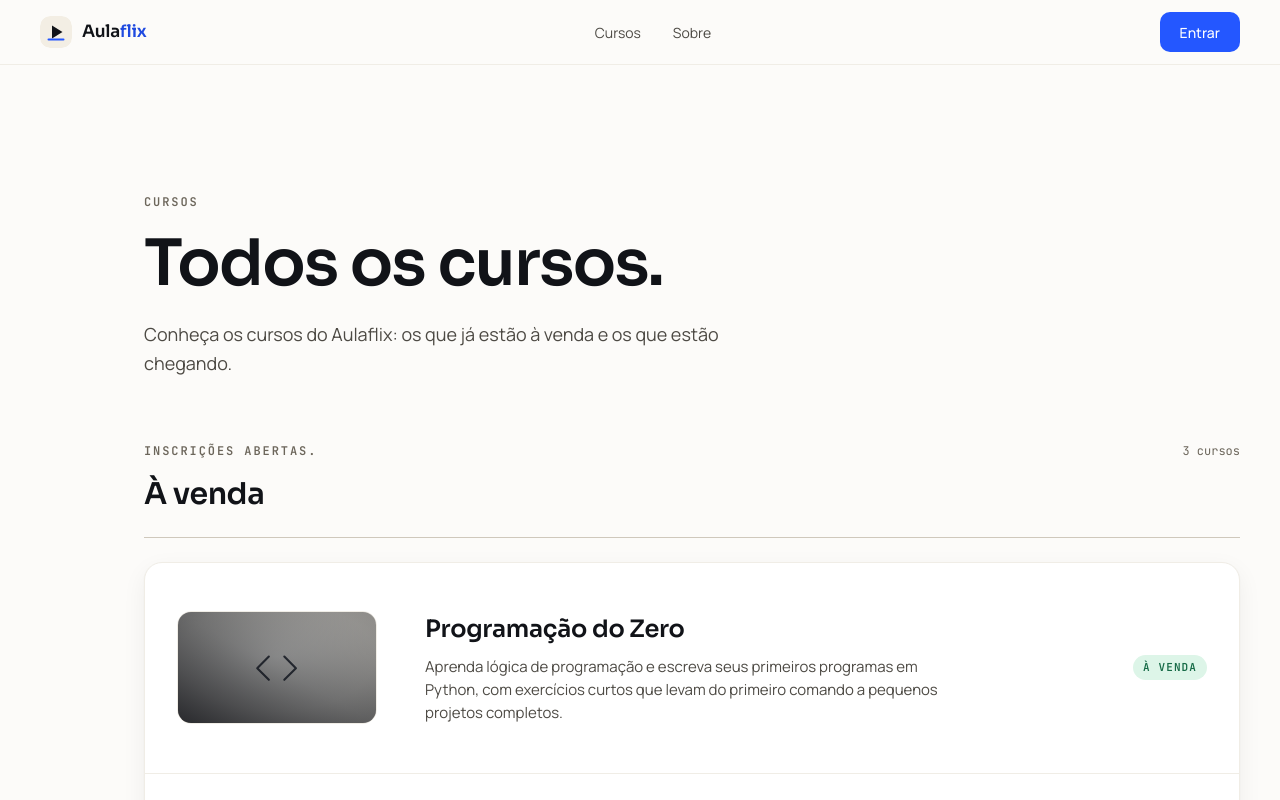
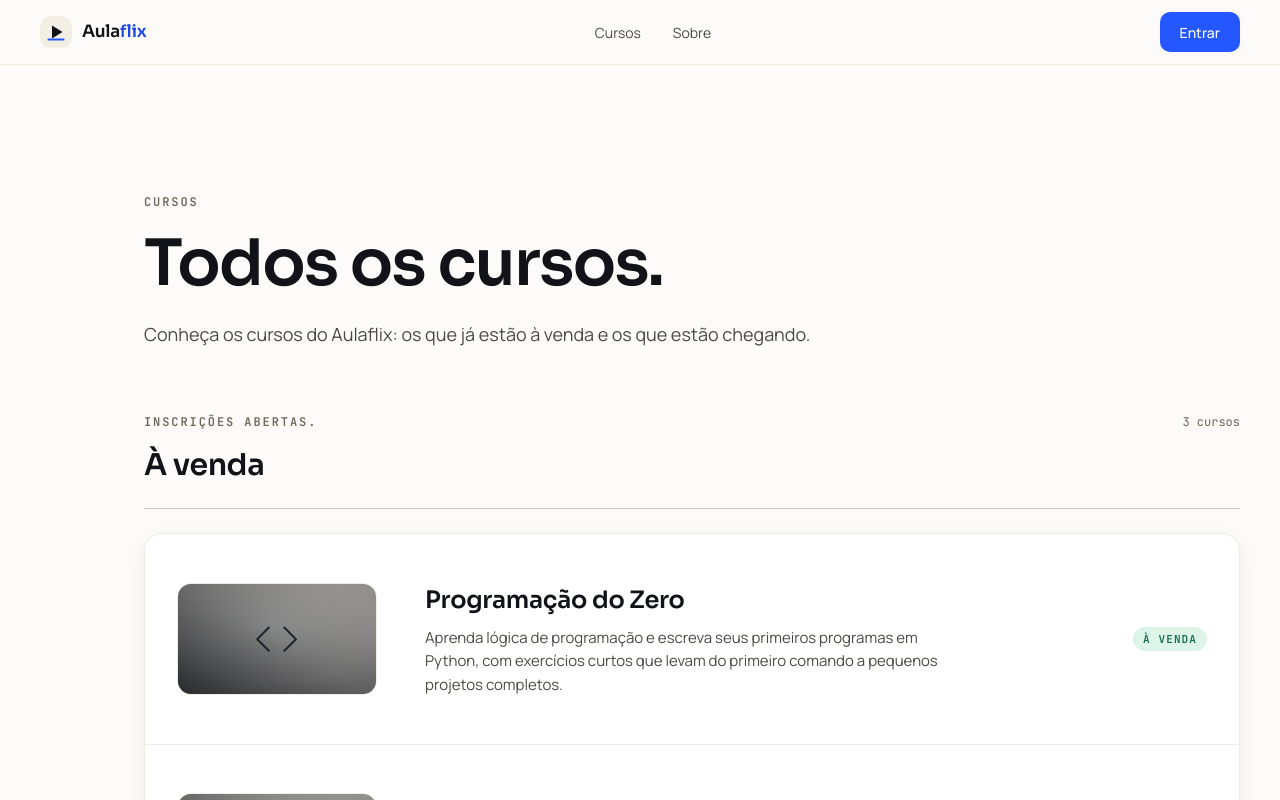
Before and after one commit to dev-labs-ai/aulaflix, a Next.js app: page /cursos in a window 1280 px wide. Shown: the top 800 px of the page. Built offline with nearby package versions, Linux system fonts and the light colour scheme.

Commit message:
fix(courses): keep the catalog intro on one line on desktop
The paragraph was capped at 60ch, 7px narrower than the sentence, so the
last word wrapped alone. It is now capped at 70ch and uses pretty
wrapping to avoid a lone word on narrower screens.

```diff
--- a/src/app/(site)/cursos/page.tsx
+++ b/src/app/(site)/cursos/page.tsx
@@ -22,7 +22,7 @@ export default function CursosPage() {
               >
                 Todos os cursos.
               </h1>
-              <p className="mt-6 max-w-[60ch] font-sans text-[17px] leading-[1.6] text-ink-tertiary sm:text-[18px]">
+              <p className="mt-6 max-w-[70ch] text-pretty font-sans text-[17px] leading-[1.6] text-ink-tertiary sm:text-[18px]">
                 Conheça os cursos do {site.name}: os que já estão à venda e os que estão chegando.
               </p>
             </header>
```
